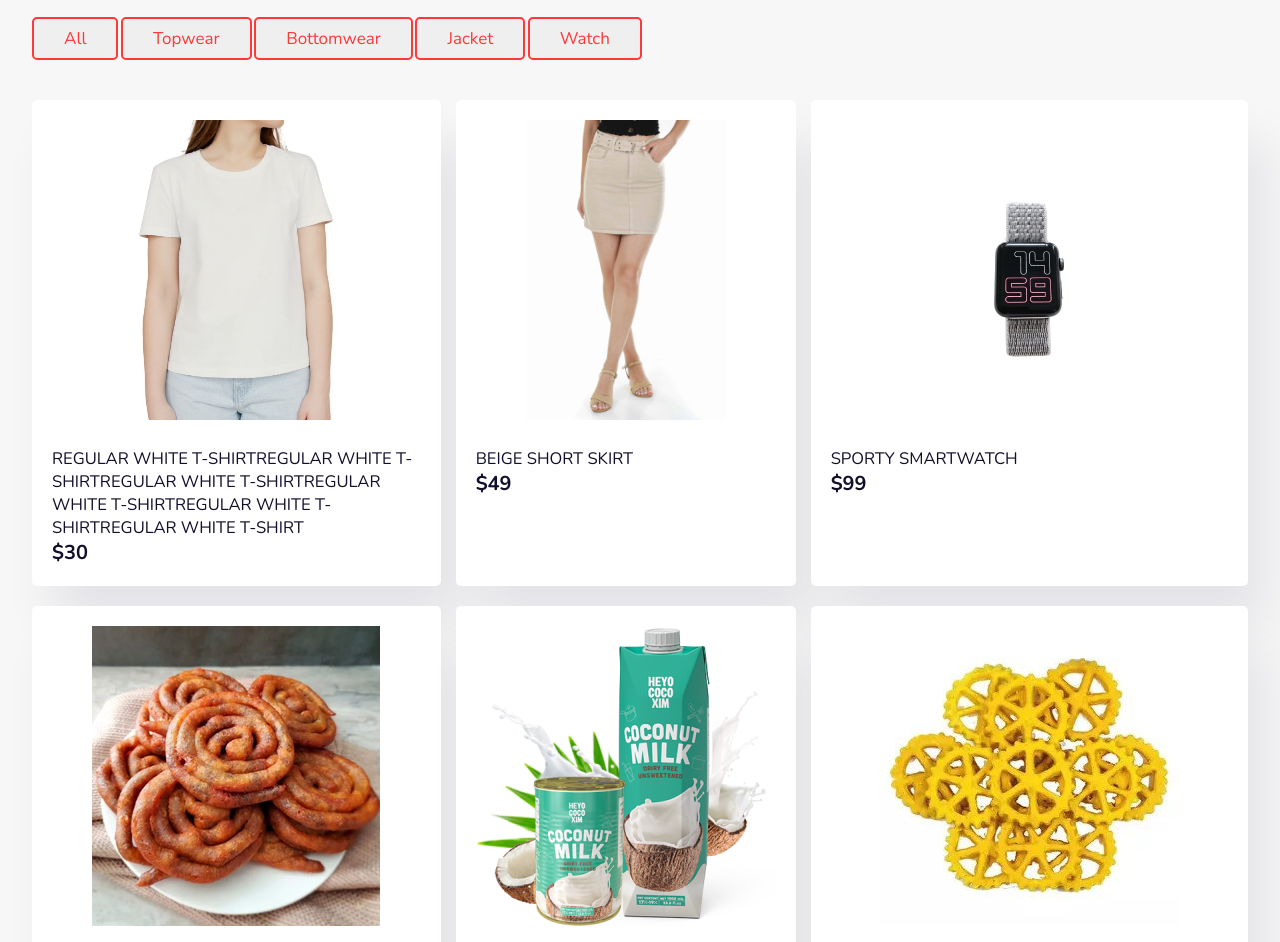
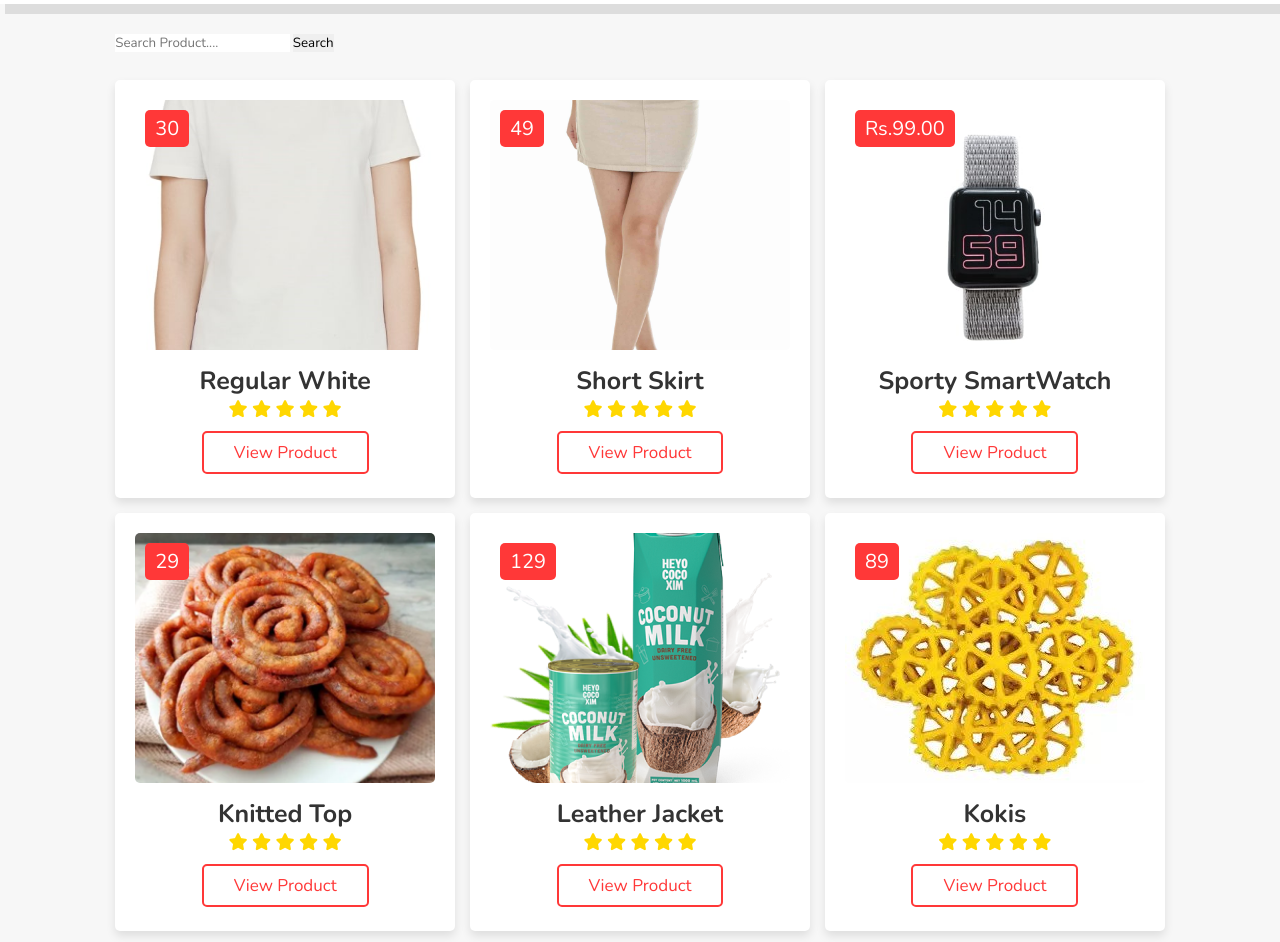
Before and after one commit to IT20194208/traditional-market-place-simply-sri-lanka, a plain HTML site: page product.html in a window 1280 px wide. Shown: the part 70-1012 px from the top of the page. Drawn offline with nearby package versions, Linux system fonts and the light colour scheme.

Commit message:
LOT DONE

```diff
--- /dev/null
+++ b/js/script3.js
@@ -0,0 +1,123 @@
+
+  let filterProduct=[];
+  let galleryarray = [
+
+      {
+        id:1,
+        productName: "Regular White",
+        category: "Topwear",
+        price: "30",
+        image: "js/white-tshirt.jpg",
+      },
+      {
+        id:2,
+        productName: "Short Skirt",
+        category: "Bottomwear",
+        price: "49",
+        image: "js/short-skirt.jpg",
+      },
+      {
+        id:3,
+        productName: "Sporty SmartWatch",
+        category: "Watch",
+        price: "Rs.99.00",
+        image: "js/sporty-smartwatch.jpg",
+      },
+      {
+        id:4,
+        productName: "Knitted Top",
+        category: "Topwear",
+        price: "29",
+        image: "js/foods.png",
+      },
+      {
+        id:5,
+        productName: "Leather Jacket",
+        category: "Jacket",
+        price: "129",
+        image: "js/4.png",
+      },
+      {
+        id:6,
+        productName: "Kokis",
+        category: "Bottomwear",
+        price: "89",
+        image: "js/1.jpg",
+      },
+      {
+        id:7,
+        productName: "Men's Jacket",
+        category: "Jacket",
+        price: "189",
+        image: "js/2.jpg",
+      },
+      {
+        id:8,
+        productName: "Comfy Gray Pants",
+        category: "Bottomwear",
+        price: "49",
+        image: "js/3.jpg",
+        link:"home.html"
+
+      },
+      {
+        id:9,
+        productName: "Comfy Gray Pants",
+        category: "Bottomwear",
+        price: "49",
+        image: "js/3.jpg",
+        link:"home.html"
+
+      },
+
+  ]
+showgallery(galleryarray);
+
+  function showgallery(currarray){
+
+    document.getElementById("card").innerText = "";
+
+    for(var i=0;i<currarray.length;i++){
+        document.getElementById("card").innerHTML += `
+
+
+            <div class="box">
+                <span class="price">${currarray[i].price}</span>
+                <img src="${currarray[i].image}" alt="coconut spoon">
+                <h3>${currarray[i].productName}</h3>
+                <div class="stars">
+                    <i class="fas fa-star"></i>
+                    <i class="fas fa-star"></i>
+                    <i class="fas fa-star"></i>
+                    <i class="fas fa-star"></i>
+                    <i class="fas fa-star"></i>
+                </div>
+                <a href="${currarray[i].link}" class="btn">view product</a>
+            </div>
+
+        `
+    }
+  }
+/*this is live searching option*/
+document.getElementById("myinput").addEventListener("keyup",function(){
+    let text = document.getElementById("myinput").value;
+
+    filterProduct = galleryarray.filter(function(a){
+        if(a.productName.includes(text)){
+            return a.productName;
+        }
+    });
+    if(this.value == ""){
+        showgallery(showgallery);
+    }
+    else{
+        if(filterProduct == ""){
+            document.getElementById("para").style.display = 'block';
+            document.getElementById("card").innerHTML = "";
+        }
+        else{
+            showgallery(filterProduct);
+            document.getElementById("para").style.display = 'none';
+        }
+    }
+})
--- a/product.html
+++ b/product.html
@@ -9,37 +9,52 @@
       rel="stylesheet"
     />
     <!-- Stylesheet -->
-    <link rel="stylesheet" href="css/product.css" />
+    <link rel="stylesheet" href="https://cdnjs.cloudflare.com/ajax/libs/font-awesome/6.4.2/css/all.min.css">
+    <link rel="stylesheet" href="css/style.css" />
   </head>
   <body>
+
+    <!--header secttion start-->
+    <header>
+        <a href="#" class="logo"><i class="fa fa-shopping-bag"></i>celobiz.com</a>
+        <div id="menu-bar" class="fas fa-bars"></div>
+        <nav class="navbar">
+            <a href="home.html">home</a>
+            <a href="#gallery">gallery</a>
+            <a href="#about">about us</a>
+            <a href="#contact">contact us</a>
+        </nav>
+    </header>
+    <!--end of the header section-->
+    <br/><br/> <br/><br/> <br/><br/>
+    <!--this is production section for searching-->
+    <section class="popular" id="popular">
+        <!--this is searching item section-->
         <div class="wrapper">
             <div id="search-container">
                     <input
-          type="search"
-          id="search-input"
-          placeholder="Search product name here.."
+                    type="text"
+                    id="myinput"
+                    placeholder="Search product...."
                     />
                     <button id="search">Search</button>
             </div>
-      <div id="buttons">
-        <button class="btn" onclick="filterProduct('all')">All</button>
-        <button class="btn" onclick="filterProduct('Topwear')">
-          Topwear
-        </button>
-        <button class="btn" onclick="filterProduct('Bottomwear')">
-          Bottomwear
-        </button>
-        <button class="btn" onclick="filterProduct('Jacket')">
-          Jacket
-        </button>
-        <button class="btn" onclick="filterProduct('Watch')">
-          Watch
-        </button>
+            <br>
+            <h3 class="text-danger mt-5 text-center" id="para" style="display: none;">Not Found</h3>
         </div>
-      <div id="products"></div>
+        <br/>
+    <!--end of searching section-->
+        <div class="box-container" id="card">
+
         </div>
+    </section>
+   <!--this is end of production searching section-->
+
+
+
+
     <!-- Script -->
-    <script src="js/script2.js"></script>
+    <script src="js/script3.js"></script>
     <script src="js/script.js"></script>
   </body>
 </html>
```
Also changed, not shown: home.html (+1 -1 lines), js/script2.js (line endings or trailing spaces). Lines whose indentation alone changed are shown as unchanged.
